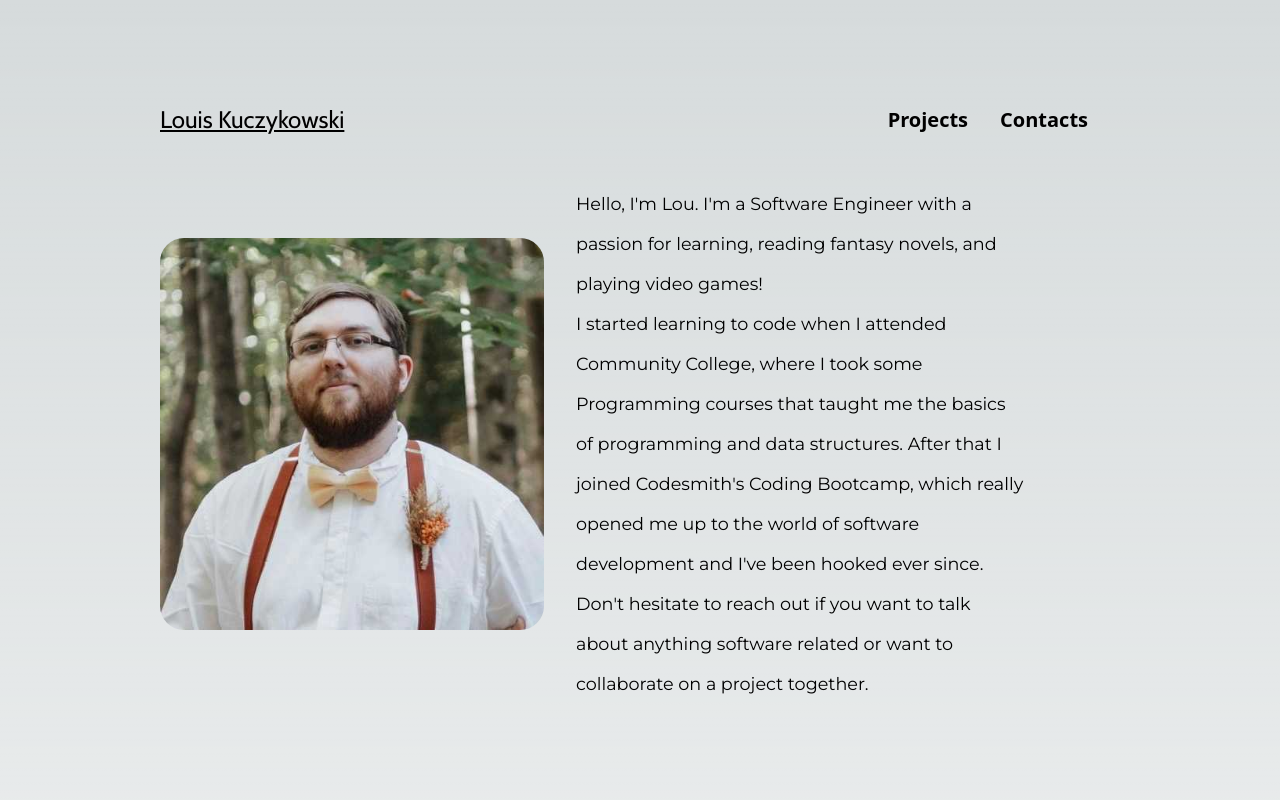
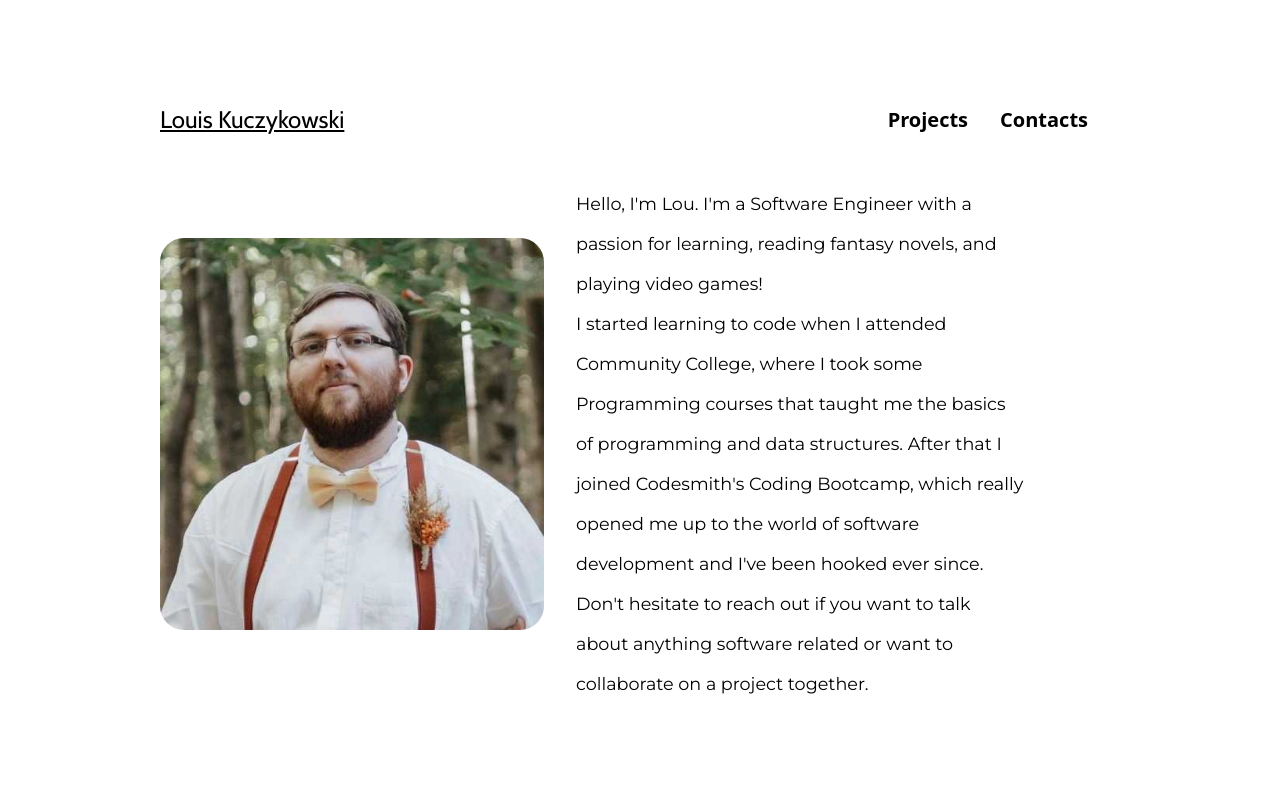
Before and after one commit to Louka3/lk-portfolio, a Next.js app: page / in a window 1280 px wide. Shown: the top 800 px of the page. Built offline with nearby package versions, Linux system fonts and the light colour scheme.

Commit message:
added some global css variables for colors i might use

```diff
--- a/src/app/globals.css
+++ b/src/app/globals.css
@@ -3,6 +3,14 @@
 @tailwind utilities;
 
 :root {
+  --chocolate-cosmos: #66101fff;
+  --rose-taupe: #855a5cff;
+  --battleship-gray: #8a8e91ff;
+  --columbia-blue: #b8d4e3ff;
+  --nyanza: #eeffdbff;
+}
+
+/* :root {
   --foreground-rgb: 0, 0, 0;
   --background-start-rgb: 214, 219, 220;
   --background-end-rgb: 255, 255, 255;
@@ -27,6 +35,13 @@ body {
   padding: 0;
   margin: 0;
   box-sizing: border-box;
+} */
+
+body {
+  background-color: white;
+  padding: 0;
+  margin: 0;
+  box-sizing: border-box;
 }
 
 @layer utilities {
```
